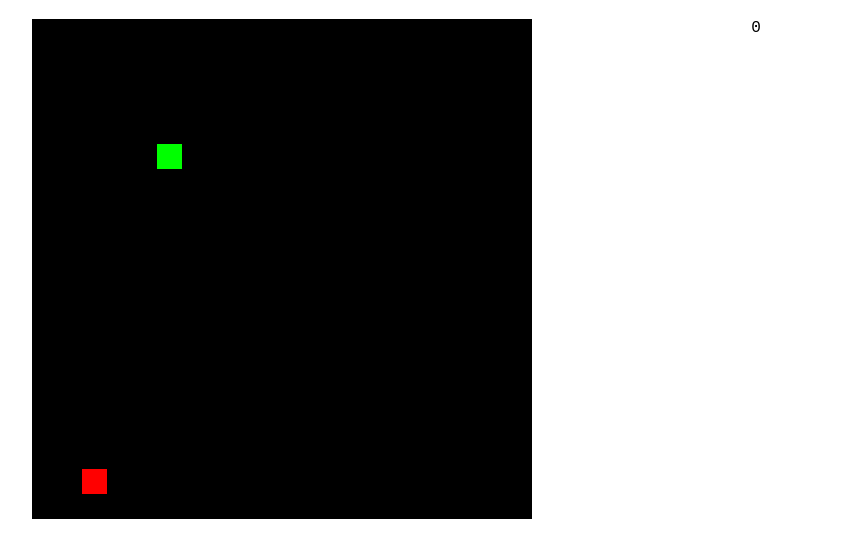
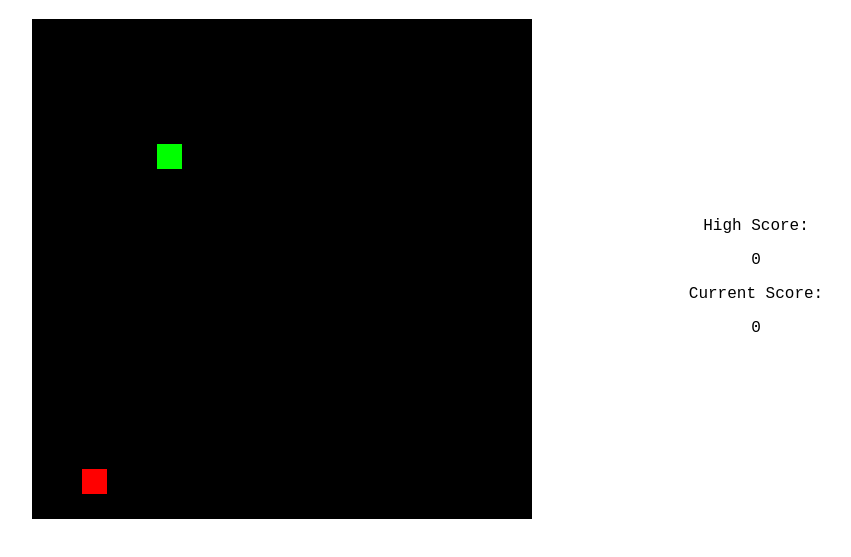
Before and after one commit to shartechs/canvas-solid-snake, a plain HTML site: page index.html in a window 1280 px wide. Shown: the part 61-618 px from the top of the page, without its empty margins (358-1209 px from the left). Drawn offline with Linux system fonts and the light colour scheme.

Commit message:
implemented current score calculations

```diff
--- a/index.html
+++ b/index.html
@@ -13,7 +13,14 @@
       <div class="board-box"><canvas id="board"></canvas></div>
 
       <div class="scoreboard-box">
-        <span id="score">0</span>
+        <div>
+          <p>High Score:</p>
+          <span id="high-score">0</span>
+        </div>
+        <div>
+          <p>Current Score:</p>
+          <span id="current-score">0</span>
+        </div>
       </div>
     </div>
 
--- a/snake.js
+++ b/snake.js
@@ -1,9 +1,10 @@
 //board
 const blockSize = 25;
+
+const board = document.getElementById("board");
+const context = board.getContext("2d");
 const rows = 20;
 const cols = 20;
-const board = document.getElementById("board");
-const context = board.getContext("2d");
 
 //snake head
 let snakeX = blockSize * 5;
@@ -18,6 +19,7 @@ let foodY;
 
 //Gameover
 let gameOver = false;
+let currentScore = 0;
 
 //audio
 
@@ -65,6 +67,7 @@ const changeDirection = (e) => {
 };
 
 const update = () => {
+  document.getElementById("current-score").innerHTML = currentScore;
   if (gameOver) return;
   context.fillStyle = "black";
   context.fillRect(0, 0, board.width, board.height);
@@ -75,6 +78,7 @@ const update = () => {
   if (snakeX === foodX && snakeY === foodY) {
     collectSound.play();
     snakeBody.push([foodX, foodY]);
+    currentScore += 1;
     placeFood();
   }
 
--- a/styles.css
+++ b/styles.css
@@ -13,3 +13,10 @@ body {
   justify-content: center;
   align-items: center;
 }
+
+.scoreboard-box {
+  display: flex;
+  flex-direction: column;
+  justify-content: center;
+  align-items: center;
+}
```
